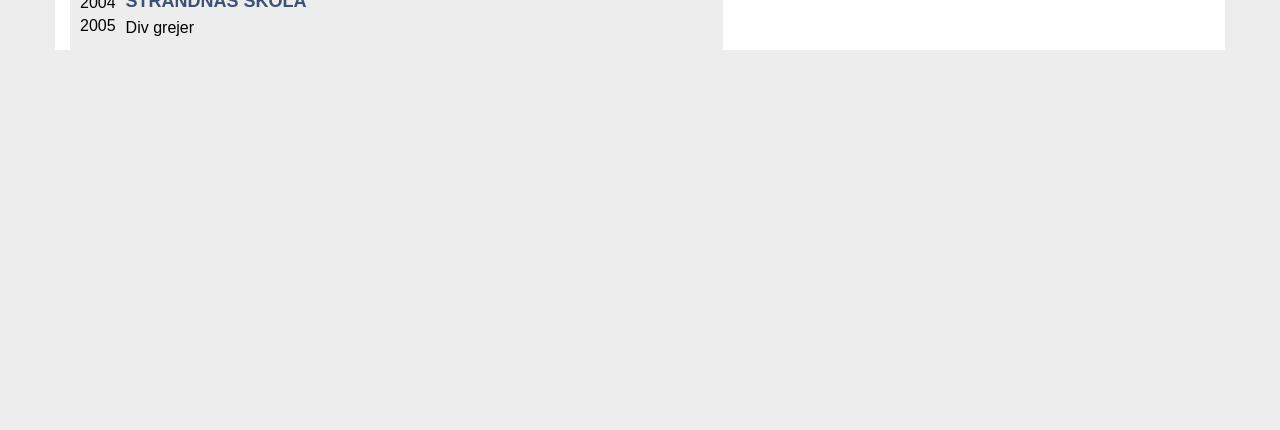
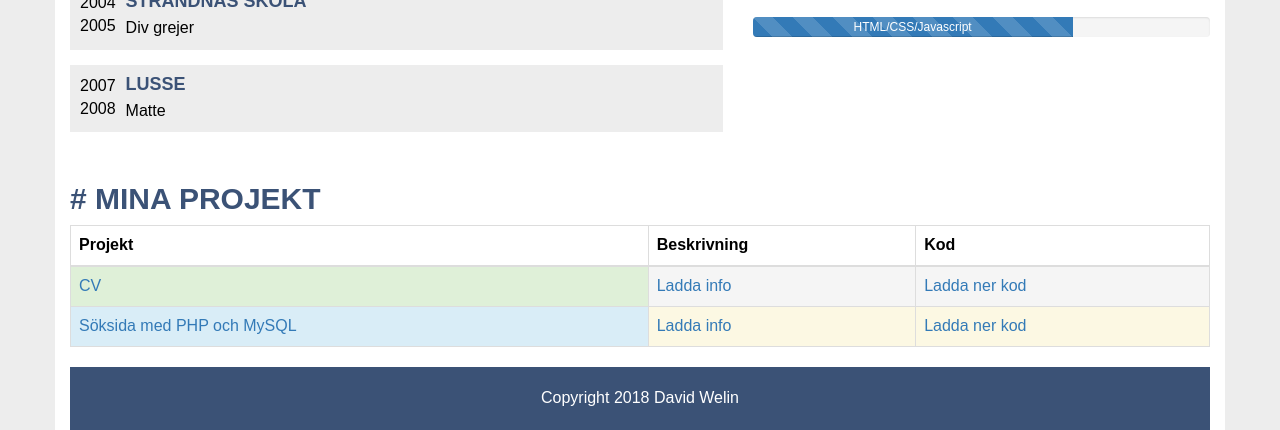
Before and after one commit to Wellaflex15/BootstrapCV, a plain HTML site: page Index.html in a window 1280 px wide. Shown: the part 731-1161 px from the top of the page. Before the commit the page ends 800 px from the top, so only its background shows below. Drawn offline with nearby package versions, Linux system fonts and the light colour scheme.

Commit message:
Sista commiten

```diff
--- a/Index.html
+++ b/Index.html
@@ -56,9 +56,66 @@
                 </div>
               </div> <!-- div class media -->
 
-          </div>
-        </div>
+              <div class="media">
+                <div class="media-left">
+                  2007 2008
+                </div>
+                <div class="media-body">
+                  <h4 class="media-heading"><strong>Lusse</strong></h4>
+                  Matte
+                </div>
+              </div> <!-- div class media -->
+          </div> <!-- div class md 7 -->
 
+          <aside class="col-md-5">
+            <h2><strong># Programmeringsspråk</strong></h2>
+
+            <div class="progress">
+               <div class="progress-bar progress-bar-striped" role="progressbar" aria-valuenow="80" aria-valuemin="0" aria-valuemax="100" style="width: 80%;">
+              PHP
+               </div>
+            </div>
+
+           <div class="progress">
+             <div class="progress-bar progress-bar-striped" role="progressbar" aria-valuenow="70" aria-valuemin="0" aria-valuemax="100" style="width: 70%;">
+              HTML/CSS/Javascript
+             </div>
+           </div>
+
+          </aside> <!-- div col md 5 -->
+        </div> <!-- row 2 -->
+
+        <div class="row"> <!-- row 3 -->
+          <div class="col-md-12">
+               <h2><strong># Mina projekt</strong></h2>
+                   <div class="table-responsive">
+                     <table class="table table-bordered table-hover">
+                             <thead>
+                               <tr class="table-header-row">
+                                   <th class="projekt">Projekt</th>
+                                   <th class="description">Beskrivning</th>
+                                   <th class="code">Kod</th>
+                               </tr>
+                             </thead>
+                          <tr>
+                               <td class="success"><a href="http://koefoed.xyz" target="_blank" class="alert-link">CV</a></td>
+                               <td class="active"><a href="./pdf/test.pdf" download>Ladda info</a></td>
+                               <td class="active"><a href="./zip/kod.zip" download>Ladda ner kod</a></td>
+                           </tr>
+                           <tr>
+                               <td class="info"><a href="http://koefoed.xyz" target="_blank" class="alert-link">Söksida med PHP och MySQL</a></td>
+                               <td class="warning"><a href="./pdf/test.pdf" download>Ladda info</a></td>
+                               <td class="warning"><a href="./zip/kod.zip" download>Ladda ner kod</a></td>
+                           </tr>
+                      </table>
+
+           </div> <!-- row 3 end -->
+
+           <div class="row"> <!-- row 4 -->
+            <div class="col-md-12">
+              <footer class="footer">Copyright 2018 David Welin</footer>
+            </div> <!-- div col md 12 -->
+          </div> <!-- row 4 end -->
 
     </div> <!-- Container -->
     <!-- jQuery (necessary for Bootstrap's JavaScript plugins) -->
```
